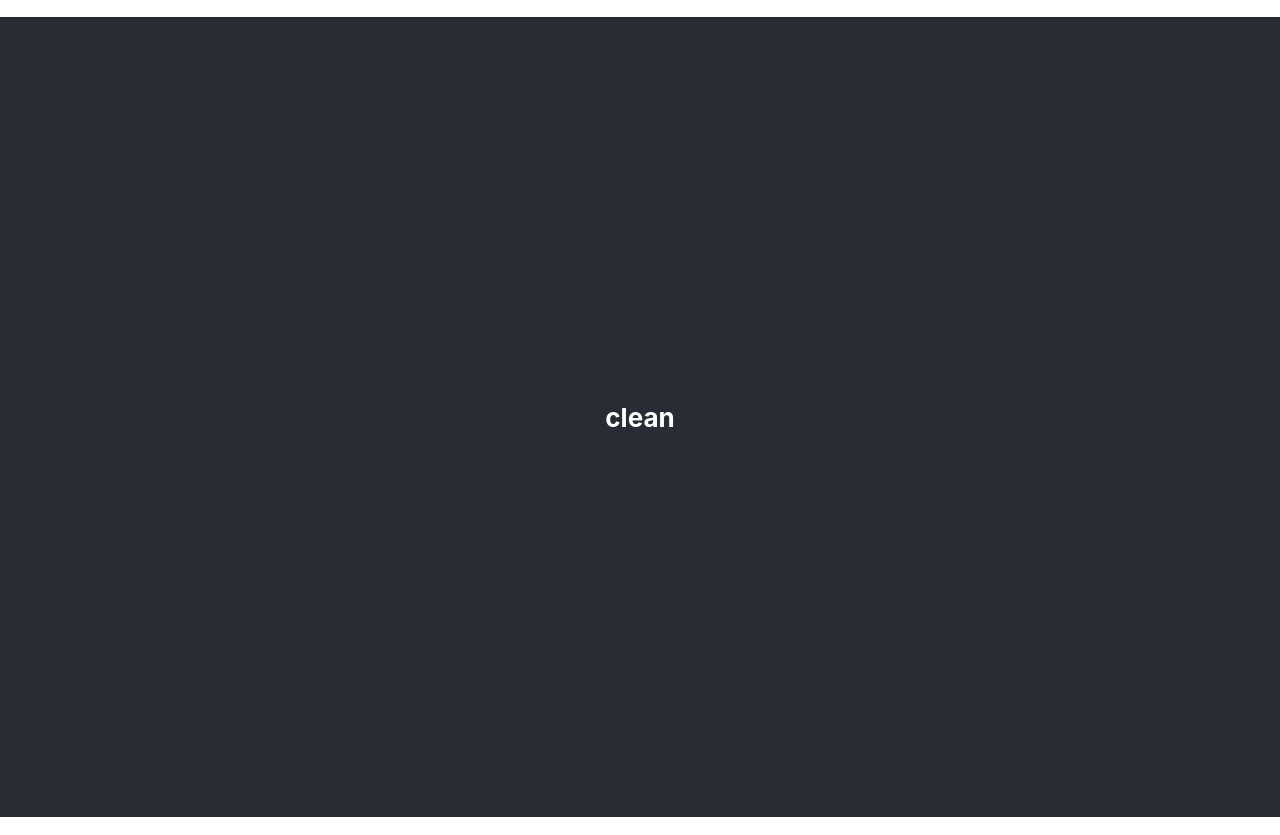
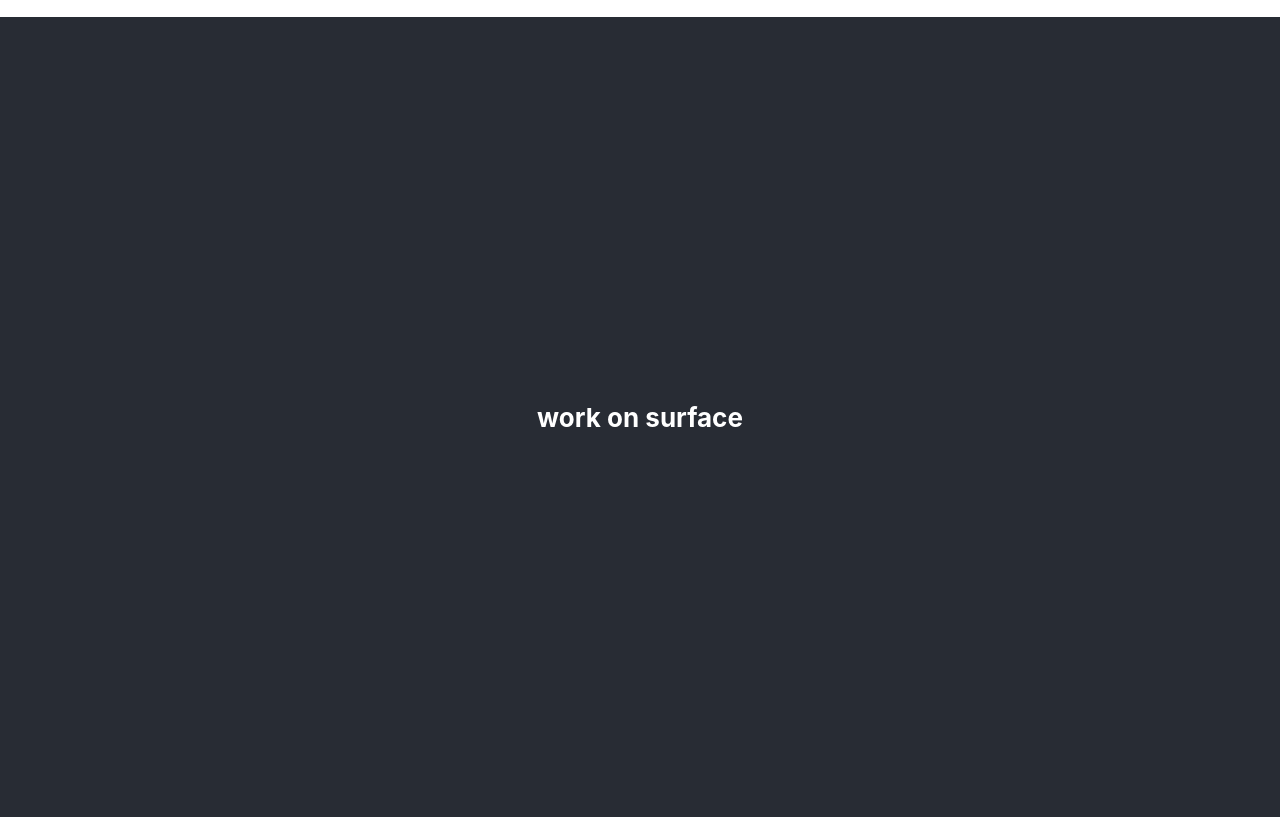
Before and after one commit to Ludoc0de/reactproject2, a React (Create React App) app in the folder reactproject2/: page / in a window 1280 px wide. Built offline with nearby package versions, Linux system fonts and the light colour scheme.

Commit message:
update h1

```diff
--- a/reactproject2/src/App.js
+++ b/reactproject2/src/App.js
@@ -4,7 +4,7 @@ function App() {
   return (
     <div className="App">
       <h1 className="App-header">
-        clean
+        work on surface
       </h1>
     </div>
   );
```
